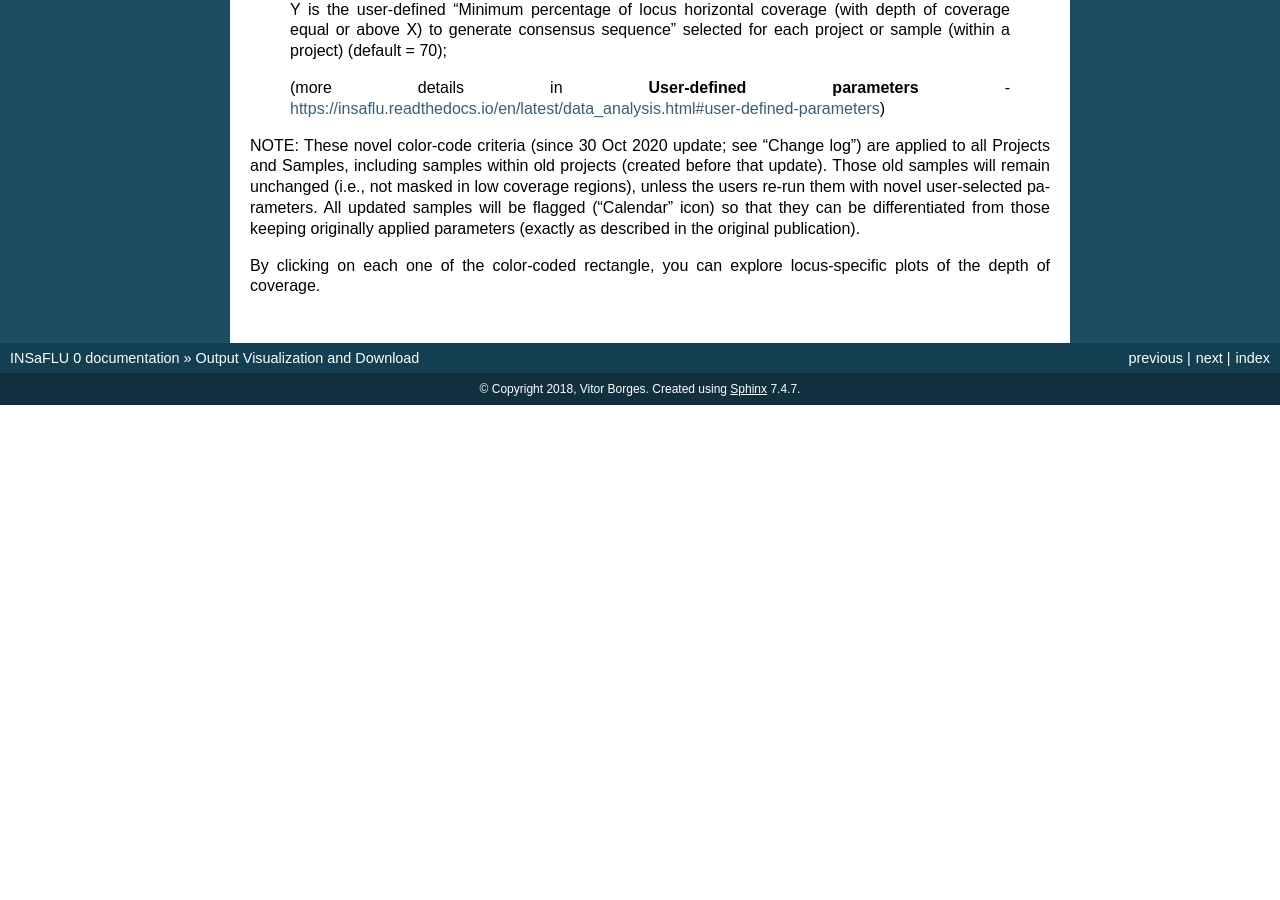
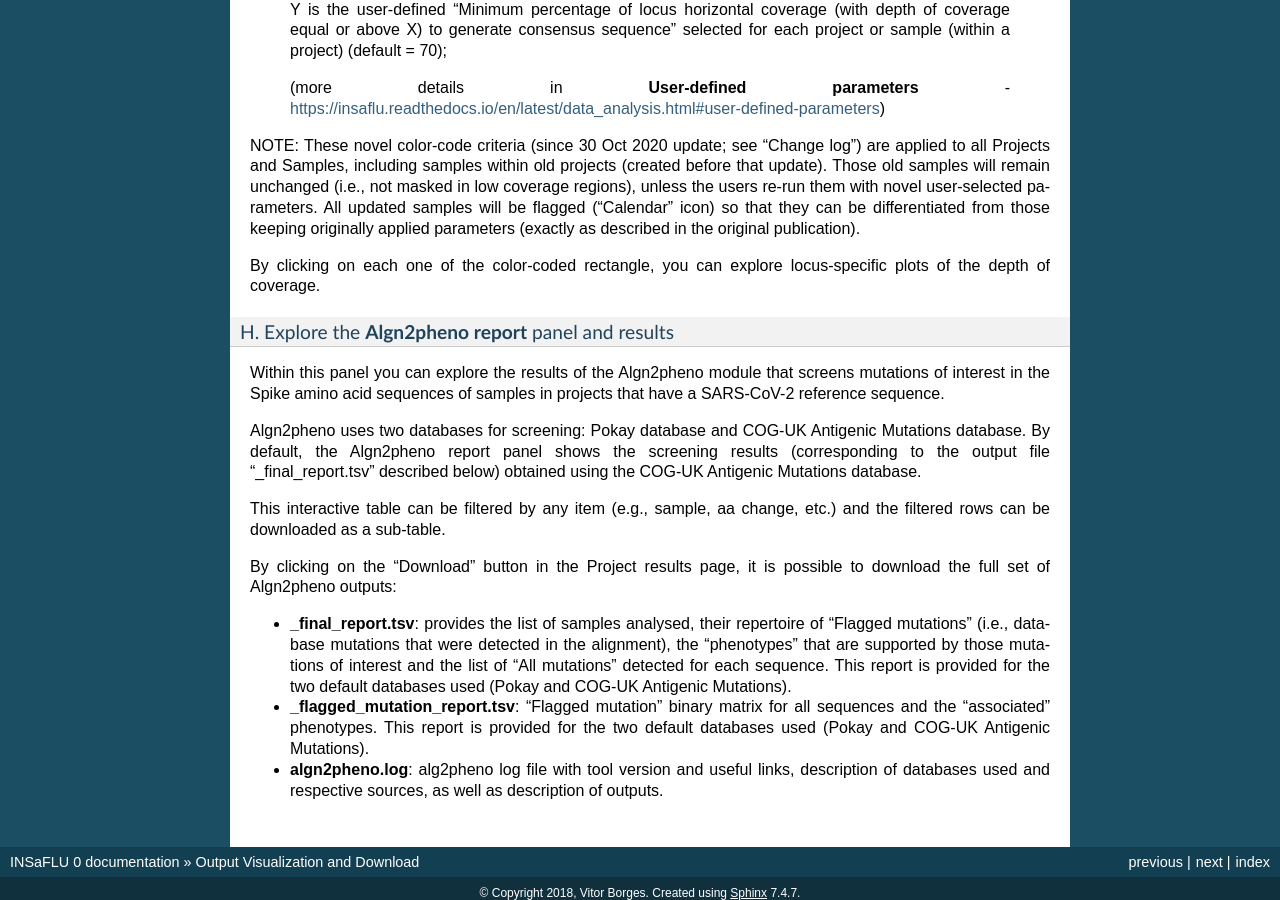
Before and after one commit to INSaFLU/insaflu_docs, a Sphinx documentation site: the page built from docs/output_visualization.rst, in a window 1280 px wide and 900 px high, scrolled down 15208 px. Built offline with Sphinx 7.4.7, drawn with Linux system fonts in a browser that asks for light colours; formulas are drawn with MathJax 3; before the commit the page ends 15613 px from its top, so only the background shows below that.

Commit message:
Add new Algn2pheno module

```diff
--- a/docs/output_visualization.rst
+++ b/docs/output_visualization.rst
@@ -327,3 +327,24 @@ COVERAGE COLOR CODE:
 NOTE: These novel color-code criteria (since 30 Oct 2020 update; see "Change log") are applied to all Projects and Samples, including samples within old projects (created before that update). Those old samples will remain unchanged (i.e., not masked in low coverage regions), unless the users re-run them with novel user-selected parameters. All updated samples will be flagged ("Calendar" icon) so that they can be differentiated from those keeping originally applied parameters (exactly as described in the original publication).
 
 By clicking on each one of the color-coded rectangle, you can explore locus-specific plots of the depth of coverage.
+
+
+H. Explore the **Algn2pheno report** panel and results
+...........................................................................................................
+
+Within this panel you can explore the results of the Algn2pheno module that screens mutations of interest in the Spike amino acid sequences of samples in projects that have a SARS-CoV-2 reference sequence.
+
+Algn2pheno uses two databases for screening: Pokay database and COG-UK Antigenic Mutations database. By default, the Algn2pheno report panel shows the screening results (corresponding to the output file "_final_report.tsv" described below) obtained using the COG-UK Antigenic Mutations database.
+
+This interactive table can be filtered by any item (e.g., sample, aa change, etc.) and the filtered rows can be downloaded as a sub-table.
+
+By clicking on the "Download" button in the Project results page, it is possible to download the full set of Algn2pheno outputs:
+
+
+- **_final_report.tsv**: provides the list of samples analysed, their repertoire of "Flagged mutations" (i.e., database mutations that were detected in the alignment), the "phenotypes" that are supported by those mutations of interest and the list of "All mutations" detected for each sequence. This report is provided for the two default databases used (Pokay and COG-UK Antigenic Mutations).
+
+
+- **_flagged_mutation_report.tsv**: "Flagged mutation" binary matrix for all sequences and the "associated" phenotypes. This report is provided for the two default databases used (Pokay and COG-UK Antigenic Mutations).
+
+
+- **algn2pheno.log**: alg2pheno log file with tool version and useful links, description of databases used and respective sources, as well as description of outputs.
```
